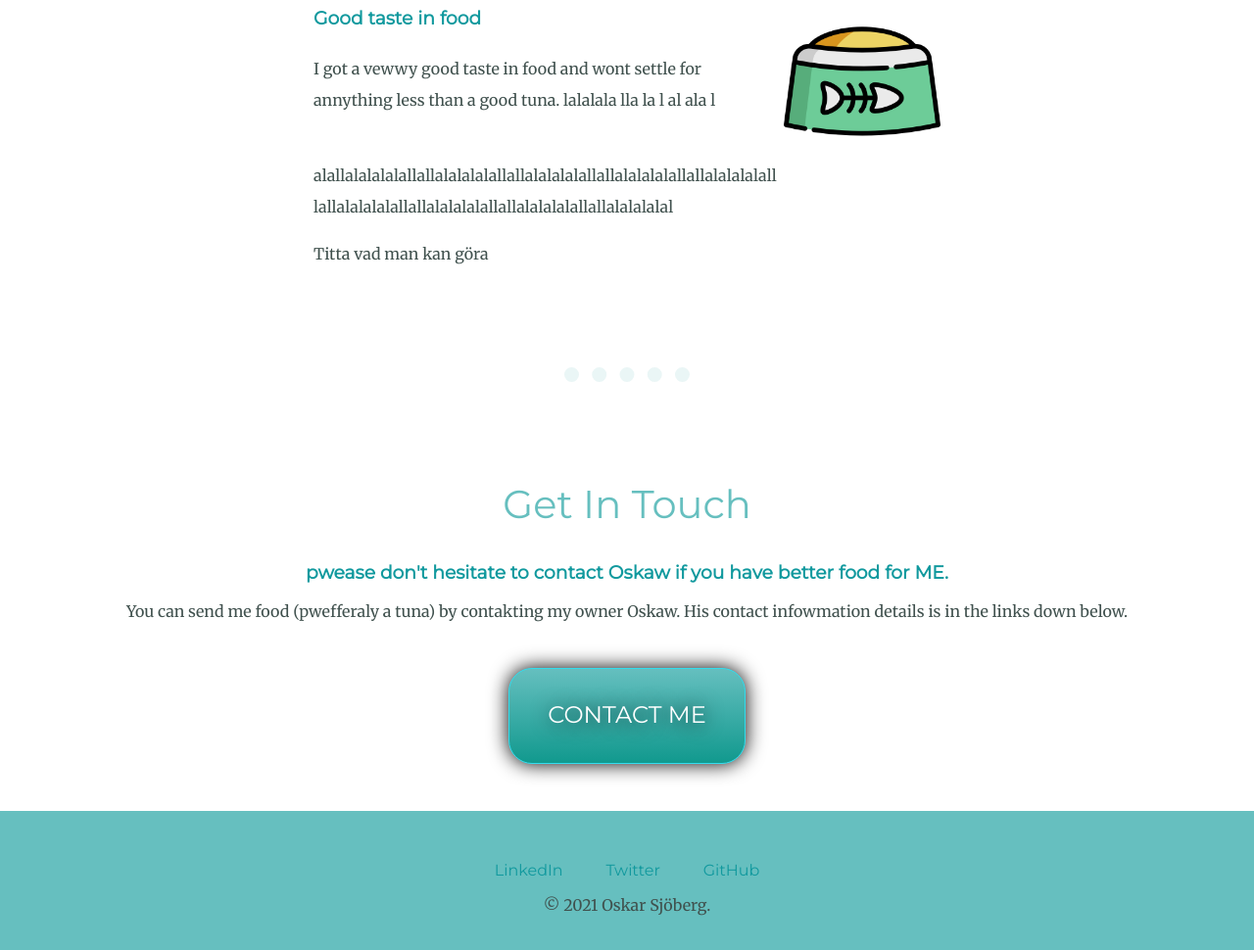
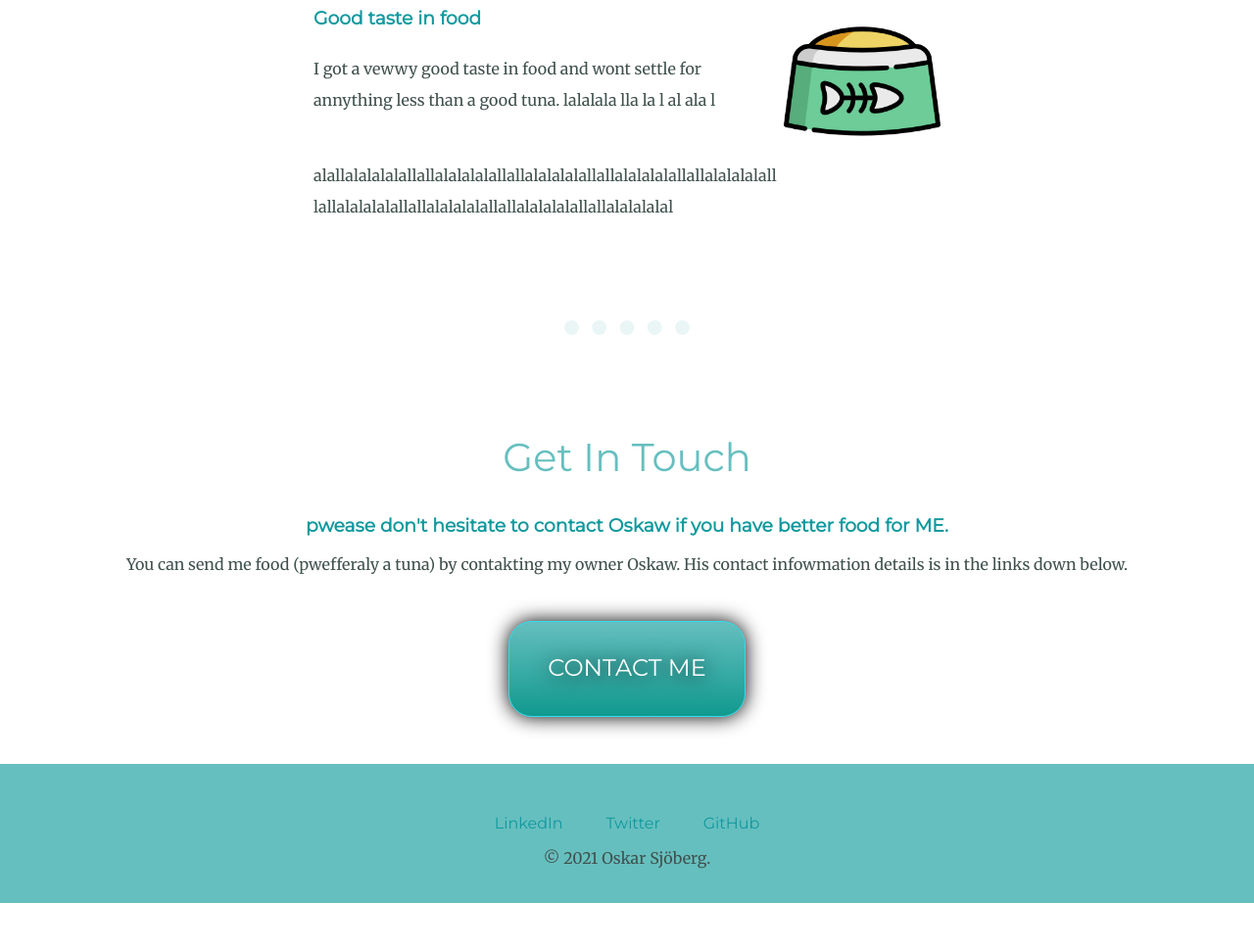
Before and after one commit to Oskar-Sjoberg-dev/Cat, a plain HTML site: page index.html in a window 1280 px wide. Shown: the part 1725-2695 px from the top of the page at 98% size. After the commit the page ends 2647 px from the top, so only its background shows below. Drawn offline with Linux system fonts and the light colour scheme.

Commit message:
ändrade tillbaka code

```diff
--- a/index.html
+++ b/index.html
@@ -37,7 +37,6 @@
           <p>I got a vewwy good taste in food and wont settle for annything less than a good tuna. lalalala lla la l al ala l
           alallalalalalallallalalalalallallalalalalallallalalalalallallalalalalall
           lallalalalalallallalalalalallallalalalalallallalalalalal </p>
-          <p>Titta vad man kan göra</p>
         </div>
       </div>
       <hr>
```
